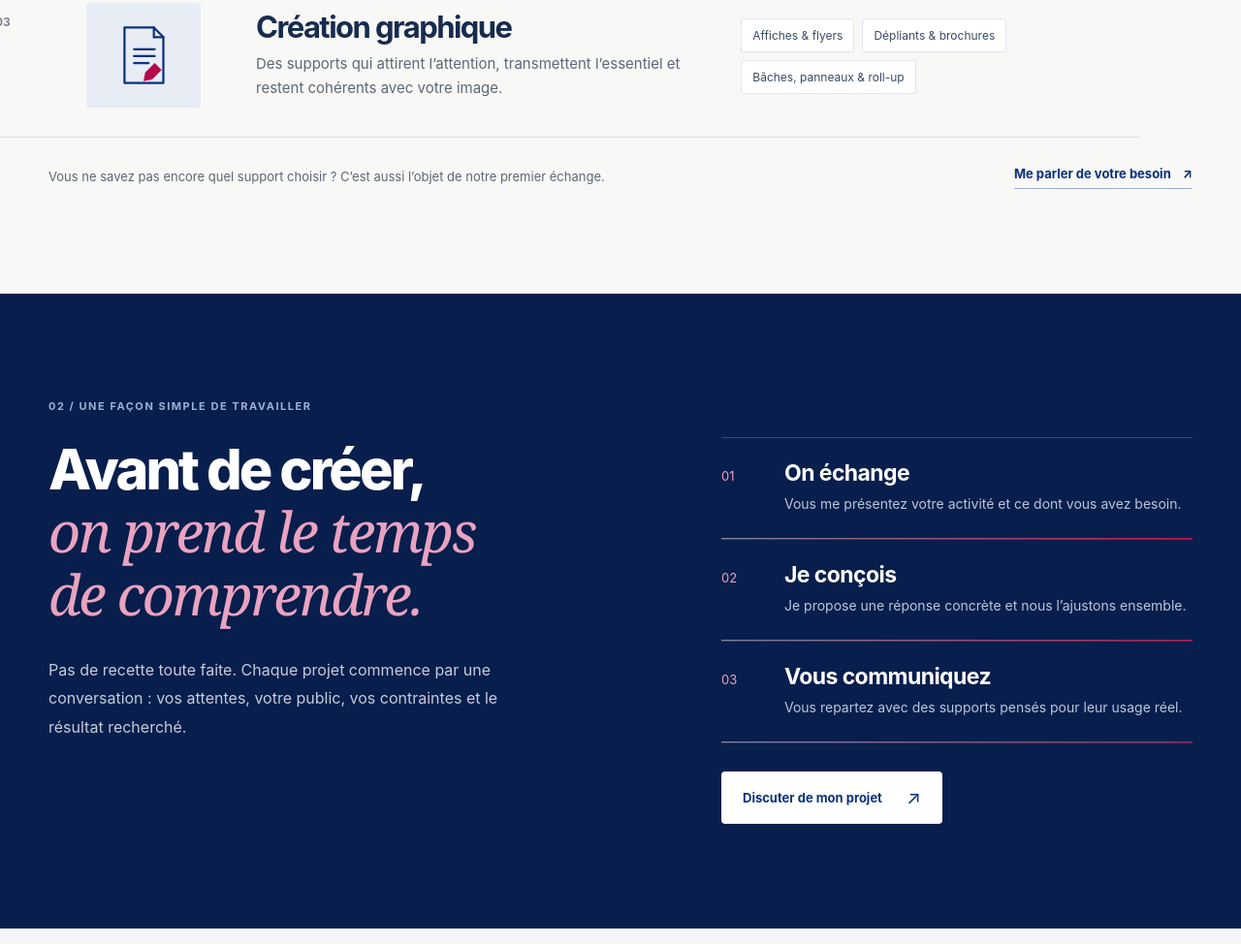
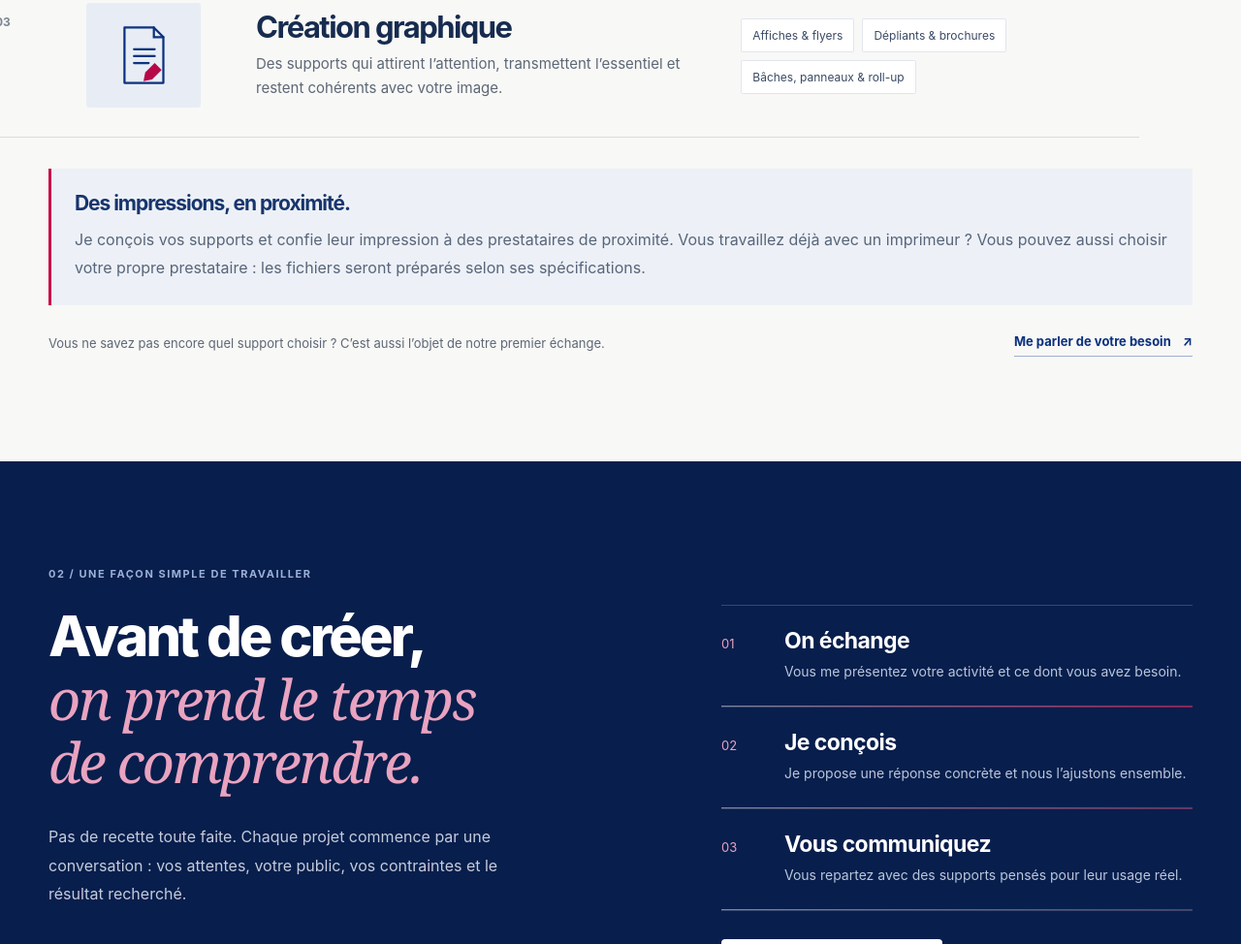
Before and after one commit to benjybanana52160-crypto/bt.communication.fr, a plain HTML site: page index.html in a window 1280 px wide. Shown: the part 1661-2635 px from the top of the page at 97% size. Drawn offline with Linux system fonts and the light colour scheme.

Commit message:
Explain local printing partners and client choice of printer

```diff
--- a/index.html
+++ b/index.html
@@ -97,6 +97,7 @@
             <div class="service-text"><h3>Création graphique</h3><p>Des supports qui attirent l’attention, transmettent l’essentiel et restent cohérents avec votre image.</p><ul class="tags"><li>Affiches &amp; flyers</li><li>Dépliants &amp; brochures</li><li>Bâches, panneaux &amp; roll-up</li></ul></div>
           </article>
         </div>
+        <aside class="work-caption" aria-labelledby="print-partners-title" style="margin-top:32px;background:#edf1f7;border-left:3px solid #c80d4a"><h3 id="print-partners-title" style="font-size:21px;margin-bottom:12px">Des impressions, en proximité.</h3><p style="margin:0;color:#58657a;line-height:1.8">Je conçois vos supports et confie leur impression à des prestataires de proximité. Vous travaillez déjà avec un imprimeur ? Vous pouvez aussi choisir votre propre prestataire : les fichiers seront préparés selon ses spécifications.</p></aside>
         <div class="service-bottom"><p>Vous ne savez pas encore quel support choisir ? C’est aussi l’objet de notre premier échange.</p><a class="arrow-link" href="#contact">Me parler de votre besoin <span aria-hidden="true">↗</span></a></div>
       </div>
     </section>
```
